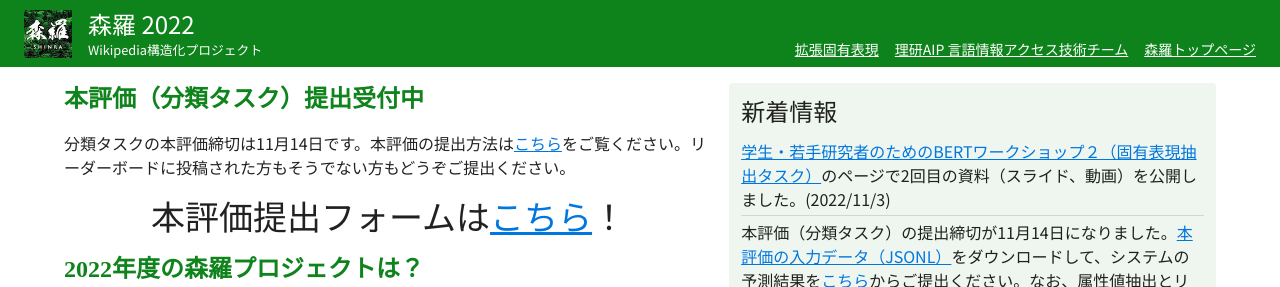
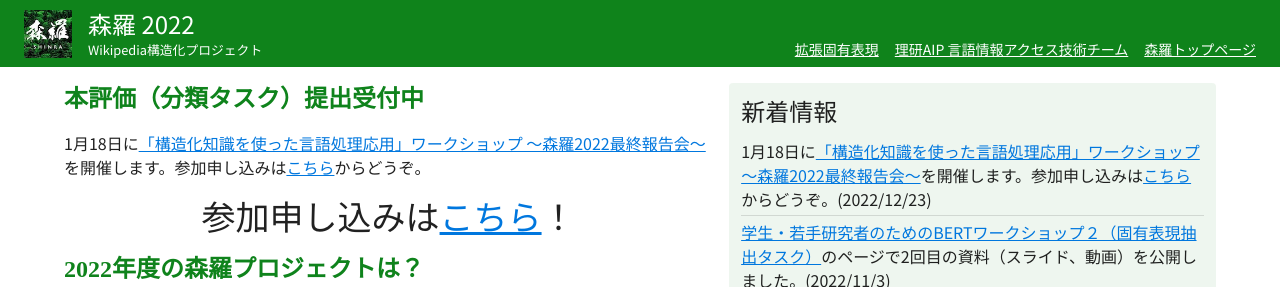
Before and after one commit to besna-institute/udagawa-shinra-project, a Next.js app: page / in a window 1280 px wide. Shown: the top 287 px of the page. Built offline with nearby package versions, Linux system fonts and the light colour scheme.

Commit message:
Update index.tsx

```diff
--- a/pages/index.tsx
+++ b/pages/index.tsx
@@ -19,7 +19,18 @@ import { useRef, useEffect, useState } from "react";
 import { Paper, Divider } from "@mui/material";
 
 const newsItems = [
-    <>
+  <>
+    1月18日に
+    <ExternalLink href="http://shinra-project.info/shinra2022-final-report-workshop/">
+      「構造化知識を使った言語処理応用」ワークショップ ～森羅2022最終報告会～
+    </ExternalLink>
+    を開催します。参加申し込みは
+    <ExternalLink href="https://c5dc59ed978213830355fc8978.doorkeeper.jp/events/149118">
+      こちら
+    </ExternalLink>
+    からどうぞ。(2022/12/23)
+  </>,
+  <>
     <ExternalLink href="http://shinra-project.info/shinra2022/bert_workshop2_shinra2022/">
       学生・若手研究者のためのBERTワークショップ２（固有表現抽出タスク）
     </ExternalLink>
@@ -490,17 +501,21 @@ const Home: NextPage = () => {
           }}
           theme="white"
         >
-           <h2 id="about">本評価（分類タスク）提出受付中</h2>
+          <h2 id="about">本評価（分類タスク）提出受付中</h2>
           <p>
-            分類タスクの本評価締切は11月14日です。本評価の提出方法は
-            <ExternalLink href="http://shinra-project.info/shinra2022/how_to_submit/">
+            1月18日に
+            <ExternalLink href="http://shinra-project.info/shinra2022-final-report-workshop/">
+              「構造化知識を使った言語処理応用」ワークショップ ～森羅2022最終報告会～
+            </ExternalLink>
+            を開催します。参加申し込みは
+            <ExternalLink href="https://c5dc59ed978213830355fc8978.doorkeeper.jp/events/149118">
               こちら
             </ExternalLink>
-            をご覧ください。リーダーボードに投稿された方もそうでない方もどうぞご提出ください。
+            からどうぞ。
           </p>
           <h1 style={{ textAlign: "center" }}>
-            本評価提出フォームは
-            <ExternalLink href="https://forms.gle/rob8e8MruyXUX8NF8">
+            参加申し込みは
+            <ExternalLink href="https://c5dc59ed978213830355fc8978.doorkeeper.jp/events/149118">
               こちら
             </ExternalLink>
             &#xFF01;
```
